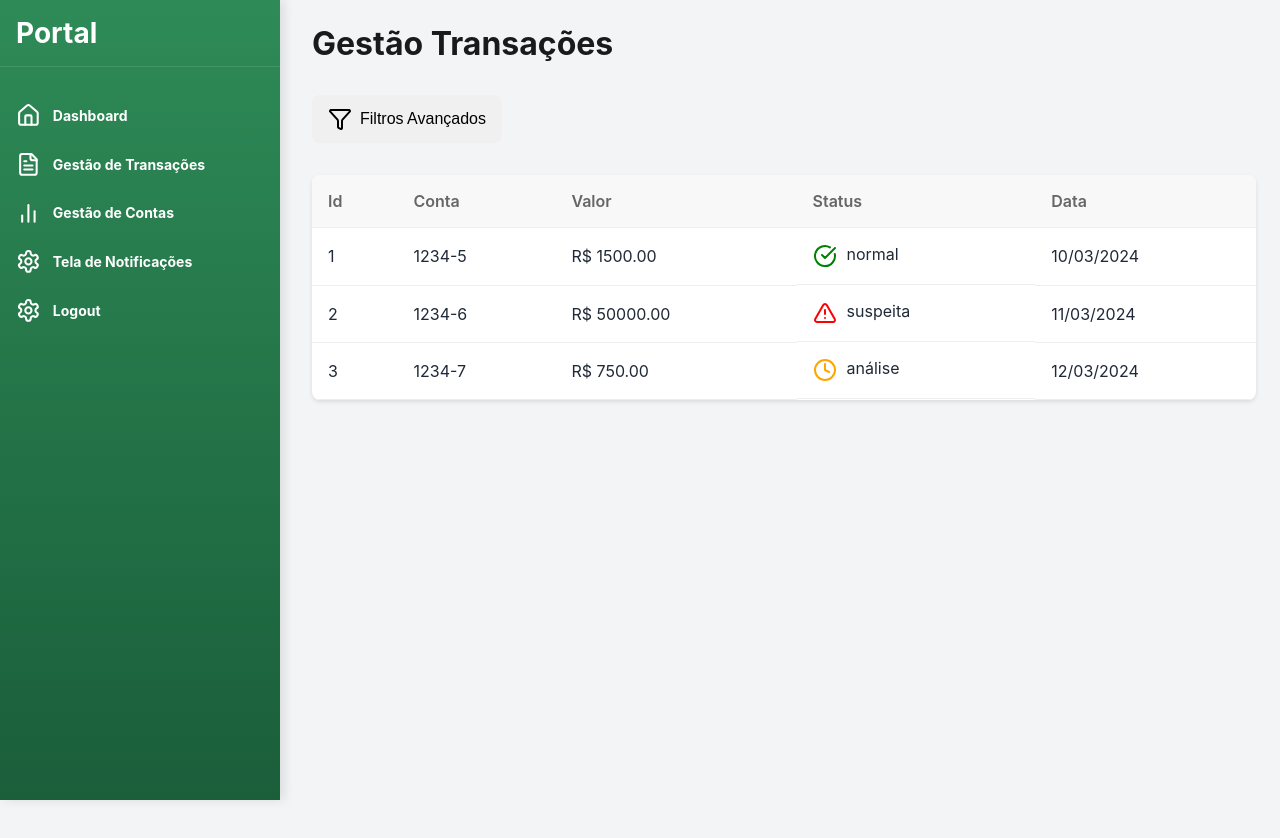
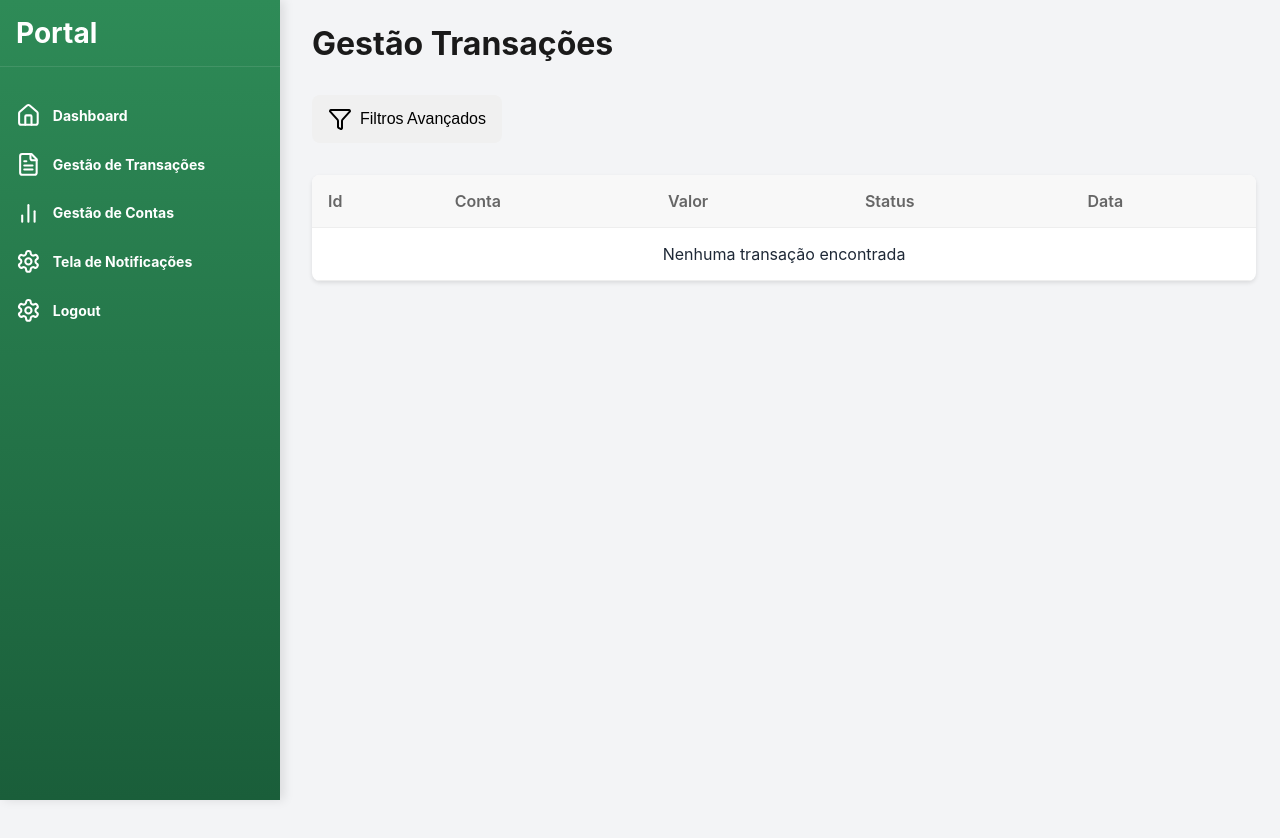
Before and after one commit to RusthenRonald2006/Portal-de-analise-em-anomalias-transacionais, a React (Create React App) app in the folder detec-anomalias/: page /gestaotransacoes in a window 1280 px wide. Shown: the top 838 px of the page. Built offline with nearby package versions, Linux system fonts and the light colour scheme; the HTML template or start-up script is replaced by a standard one.

Commit message:
removendo dados mockados

```diff
--- a/detec-anomalias/src/components/Pages/GestaoTransacoes.js
+++ b/detec-anomalias/src/components/Pages/GestaoTransacoes.js
@@ -28,15 +28,7 @@ function GestaoTransacoes(){
         console.log("Estado atual dos filtros:", filters);
       }, [filters]);
 
-      // Simulando dados com useEffect, mas no futuro os dados virão da API
-      useEffect(() => {
-        const mockData = [
-          { id: "1", account: "1234-5", amount: 1500.0, status: "normal", date: "2024-03-10" },
-          { id: "2", account: "1234-6", amount: 50000.0, status: "suspeita", date: "2024-03-11" },
-          { id: "3", account: "1234-7", amount: 750.0, status: "análise", date: "2024-03-12" },
-        ];
-        setTransactions(mockData);
-      }, []);
+
 
       //Aplicando filtros dos dados
       //Os filtros são aplicados usando o método .filter() do JavaScript, que percorre o array transactions e retorna apenas os itens que atendem aos critérios especificados.
```
